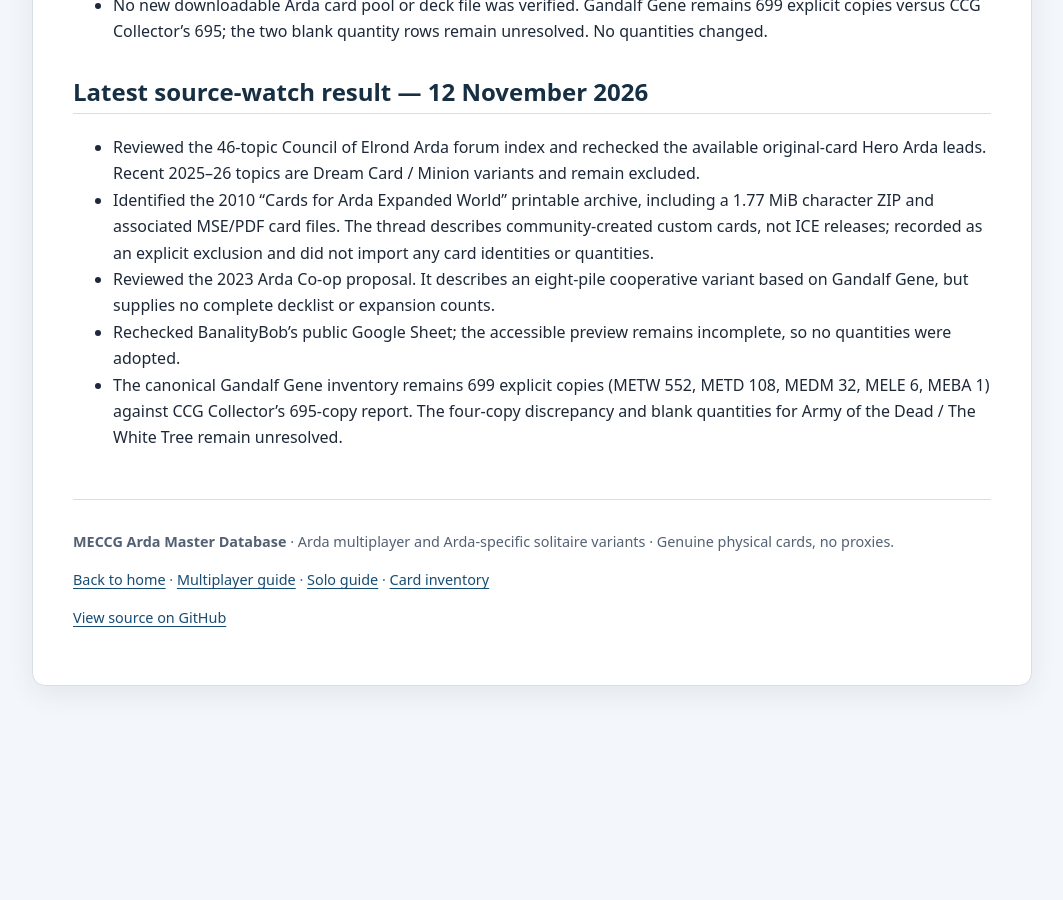
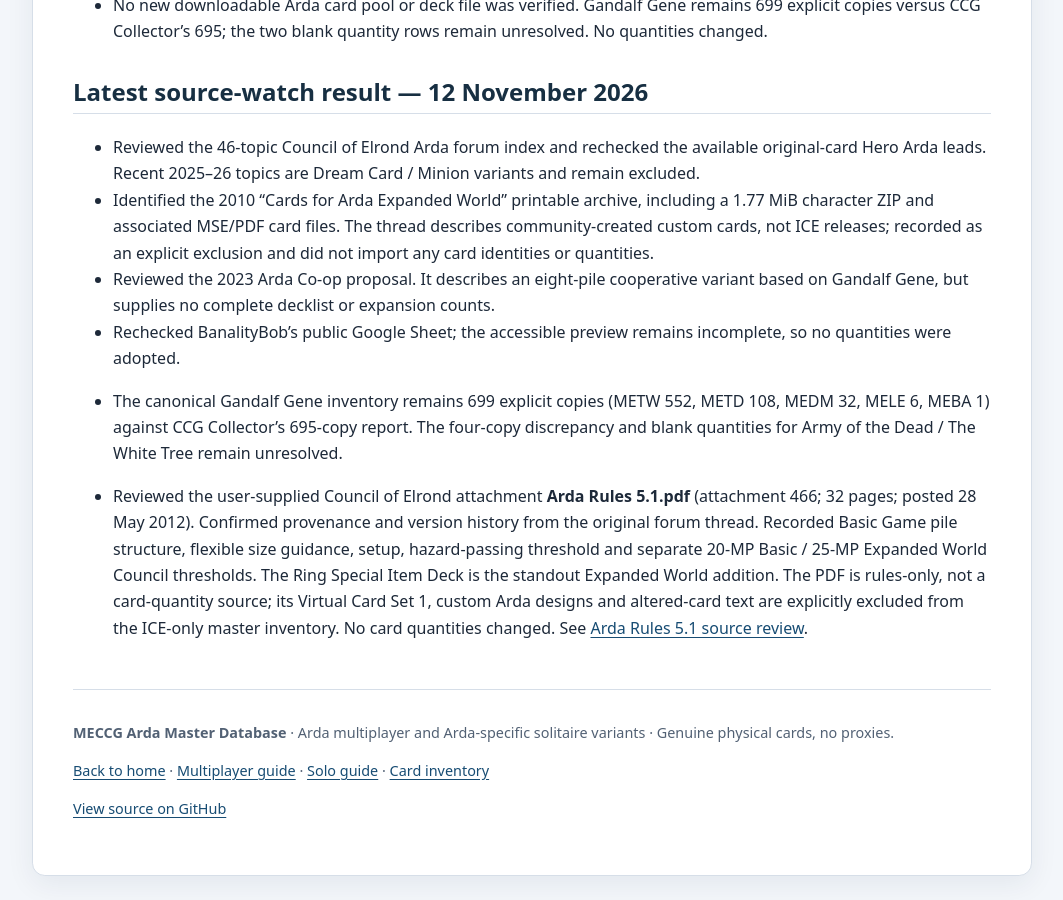
Before and after one commit to JamSpot/meccg-arda-master-database, a Jekyll site: the page built from docs/research-progress.md, in a window 1280 px wide and 900 px high, scrolled down 7364 px. Shown: the whole window, without its empty margins (108-1171 px from the left). Built offline with Jekyll 4.4.1, drawn with Linux system fonts in a browser that asks for light colours; our own code applies the rules of GitHub Pages for plain Markdown files; before the commit the page ends 8074 px from its top, so only the background shows below that.

Commit message:
Log Arda Rules 5.1 review

```diff
--- a/docs/research-progress.md
+++ b/docs/research-progress.md
@@ -144,3 +144,6 @@ The original Gandalf Gene workbook and a separate Jose-san Arda workbook are par
 - Reviewed the 2023 Arda Co-op proposal. It describes an eight-pile cooperative variant based on Gandalf Gene, but supplies no complete decklist or expansion counts.
 - Rechecked BanalityBob's public Google Sheet; the accessible preview remains incomplete, so no quantities were adopted.
 - The canonical Gandalf Gene inventory remains 699 explicit copies (METW 552, METD 108, MEDM 32, MELE 6, MEBA 1) against CCG Collector's 695-copy report. The four-copy discrepancy and blank quantities for Army of the Dead / The White Tree remain unresolved.
+
+
+- Reviewed the user-supplied Council of Elrond attachment **Arda Rules 5.1.pdf** (attachment 466; 32 pages; posted 28 May 2012). Confirmed provenance and version history from the original forum thread. Recorded Basic Game pile structure, flexible size guidance, setup, hazard-passing threshold and separate 20-MP Basic / 25-MP Expanded World Council thresholds. The Ring Special Item Deck is the standout Expanded World addition. The PDF is rules-only, not a card-quantity source; its Virtual Card Set 1, custom Arda designs and altered-card text are explicitly excluded from the ICE-only master inventory. No card quantities changed. See [Arda Rules 5.1 source review](arda-rules-5-1-source-review.html).
```
